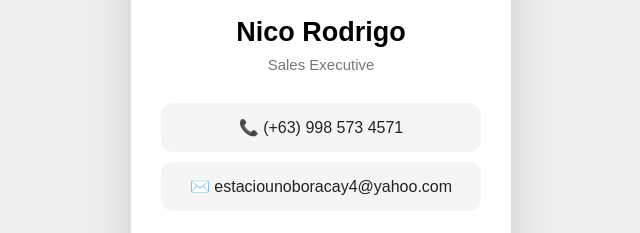
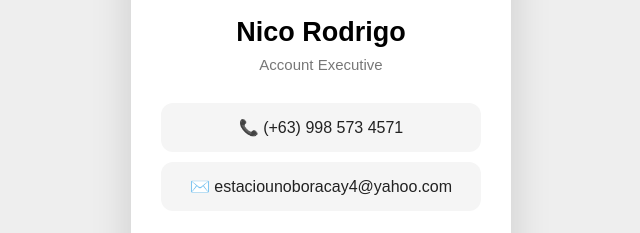
Before and after one commit to fandccreative-sketch/fnc, a plain HTML site: page nico.html in a window 1280 px wide. Shown: the part 322-555 px from the top of the page, 319-959 px from the left. Drawn offline with Linux system fonts and the light colour scheme.

Commit message:
Update nico.html

```diff
--- a/nico.html
+++ b/nico.html
@@ -129,7 +129,7 @@
         <h1>Nico Rodrigo</h1>
 
         <div class="subtitle">
-            Sales Executive
+            Account Executive
         </div>
 
 
```
